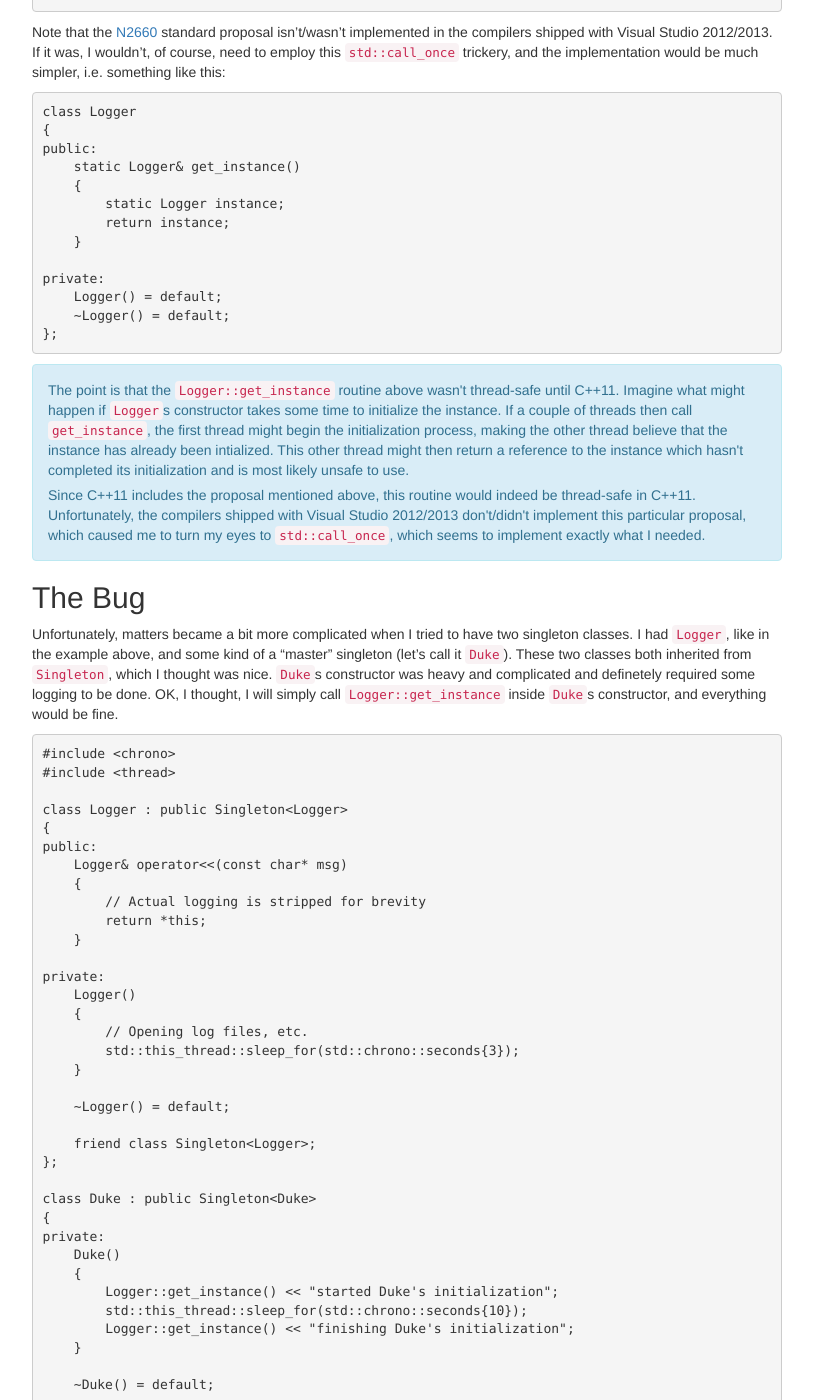
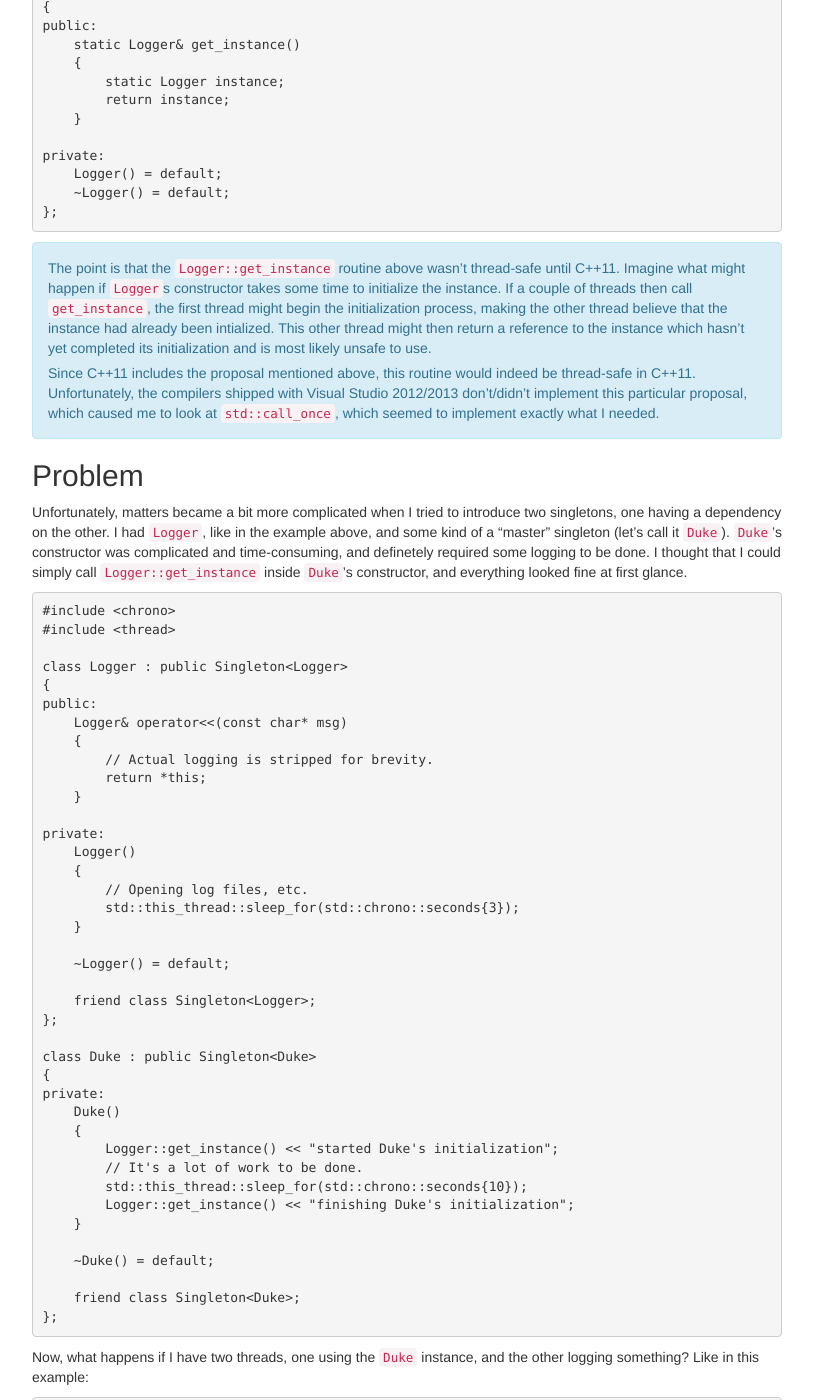
Before and after one commit to egor-tensin/jekyll-theme, a Jekyll site: the page built from _posts/2015-07-03-std-call-once-bug-in-visual-studio-2012-2013.md, in a window 1280 px wide and 1400 px high, scrolled down 1526 px. Shown: the whole window, without its empty margins (38-851 px from the left). Built offline with Jekyll 4.4.1, drawn with Linux system fonts in a browser that asks for light colours; nearby versions of some CDN libraries; comment, search, counter and statistics services are not loaded; some of the changed text lies outside the part shown.

Commit message:
std::call_once: update
* Remove unnecessary code from the post.
* Fix potential thread-safety issues in the complete sample.

````diff
--- a/_posts/2015-07-03-std-call-once-bug-in-visual-studio-2012-2013.md
+++ b/_posts/2015-07-03-std-call-once-bug-in-visual-studio-2012-2013.md
@@ -2,20 +2,11 @@
 title: std::call_once bug in Visual Studio 2012/2013
 layout: post
 excerpt: >
-  In this post, I will describe a neat bug I've stumbled upon in C++ Standard
-  Library implementation shipped with Microsoft Visual Studio 2012/2013.
+  In this post I will describe a neat bug I've stumbled upon in the C++
+  Standard Library implementation shipped with Microsoft Visual Studio
+  2012/2013.
 ---
-### Abstract
-
-In this post, I will describe a neat bug I've stumbled upon in C++ Standard
-Library implementation shipped with Microsoft Visual Studio 2012/2013.
-
-### License
-
-Distributed under the MIT License.
-See [LICENSE.txt] for details.
-
-[LICENSE.txt]: {{ site.github.repository_url }}/blob/gh-pages/LICENSE.txt
+{{ page.excerpt }}
 
 Introduction
 ------------
@@ -24,9 +15,9 @@
 shipped with Microsoft Visual Studio 2012/2013.
 [StackOverflow was of no help], so I had to somehow report the bug to the
 maintainers.
-Oddly enough, Visual Studio's [Connect page] wouldn't let me to report one,
-complaining that I supposedly had no right to do so, even though I was logged
-in from my work account, associated with my Visual Studio 2013 installation.
+Oddly enough, Visual Studio's [Connect page] wouldn't let me report one,
+complaining about the lack of permissions, even though I was logged in from my
+work account, associated with my Visual Studio 2013 installation.
 
 Fortunately, I've come across the personal website of this amazing guy,
 [Stephan T. Lavavej], who appears to be the chief maintainer of Microsoft's
@@ -79,8 +70,8 @@
     Singleton& operator=(const Singleton&) = delete;
 };
 
-template <typename DerivedT>
-std::once_flag Singleton<DerivedT>::initialized_flag;
+template <typename Derived>
+std::once_flag Singleton<Derived>::initialized_flag;
 ```
 
 Neat, huh?
@@ -120,39 +111,39 @@
 };
 ```
 
-<div class="alert alert-info">
-<p>The point is that the <code>Logger::get_instance</code> routine above wasn't
-thread-safe until C++11.
-Imagine what might happen if <code>Logger</code>s constructor takes some time
-to initialize the instance.
-If a couple of threads then call <code>get_instance</code>, the first thread
-might begin the initialization process, making the other thread believe that
-the instance has already been intialized.
+<div class="alert alert-info" markdown="1">
+
+The point is that the `Logger::get_instance` routine above wasn't thread-safe
+until C++11.
+Imagine what might happen if `Logger`s constructor takes some time to
+initialize the instance.
+If a couple of threads then call `get_instance`, the first thread might begin
+the initialization process, making the other thread believe that the instance
+had already been intialized.
 This other thread might then return a reference to the instance which hasn't
-completed its initialization and is most likely unsafe to use.</p>
+yet completed its initialization and is most likely unsafe to use.
 
-<p>Since C++11 includes the proposal mentioned above, this routine would indeed
-be thread-safe in C++11.
+Since C++11 includes the proposal mentioned above, this routine would indeed be
+thread-safe in C++11.
 Unfortunately, the compilers shipped with Visual Studio 2012/2013 don't/didn't
-implement this particular proposal, which caused me to turn my eyes to
-<code>std::call_once</code>, which seems to implement exactly what I
-needed.</p>
+implement this particular proposal, which caused me to look at
+`std::call_once`, which seemed to implement exactly what I needed.
+
 </div>
 
 [N2660]: http://www.open-std.org/jtc1/sc22/wg21/docs/papers/2008/n2660.htm
 
-The Bug
+Problem
 -------
 
-Unfortunately, matters became a bit more complicated when I tried to have two
-singleton classes.
+Unfortunately, matters became a bit more complicated when I tried to introduce
+two singletons, one having a dependency on the other.
 I had `Logger`, like in the example above, and some kind of a "master"
 singleton (let's call it `Duke`).
-These two classes both inherited from `Singleton`, which I thought was nice.
-`Duke`s constructor was heavy and complicated and definetely required some
-logging to be done.
-OK, I thought, I will simply call `Logger::get_instance` inside `Duke`s
-constructor, and everything would be fine.
+`Duke`'s constructor was complicated and time-consuming, and definetely
+required some logging to be done.
+I thought that I could simply call `Logger::get_instance` inside `Duke`'s
+constructor, and everything looked fine at first glance.
 
 ```
 #include <chrono>
@@ -163,7 +154,7 @@
 public:
     Logger& operator<<(const char* msg)
     {
-        // Actual logging is stripped for brevity
+        // Actual logging is stripped for brevity.
         return *this;
     }
 
@@ -185,6 +176,7 @@
     Duke()
     {
         Logger::get_instance() << "started Duke's initialization";
+        // It's a lot of work to be done.
         std::this_thread::sleep_for(std::chrono::seconds{10});
         Logger::get_instance() << "finishing Duke's initialization";
     }
@@ -195,39 +187,19 @@
 };
 ```
 
-What would happen if I had two threads, one to do something with the `Duke`
-instance, and the other to do something else, logging in process?
-Like this:
+Now, what happens if I have two threads, one using the `Duke` instance, and the
+other logging something?
+Like in this example:
 
 ```
-#include <ctime>
-
-#include <iostream>
-#include <sstream>
 #include <thread>
 
 namespace
 {
-    void entered(const char* f)
-    {
-        std::ostringstream oss;
-        std::time_t tt = std::time(NULL);
-        oss << "Entered " << f << " at " << std::ctime(&tt);
-        std::cout << oss.str();
-    }
-
-    void exiting(const char* f)
-    {
-        std::ostringstream oss;
-        std::time_t tt = std::time(NULL);
-        oss << "Exiting " << f << " at " << std::ctime(&tt);
-        std::cout << oss.str();
-    }
-
     void get_logger()
     {
         entered(__FUNCTION__);
-        Logger::get_instance() << "got the Logger instance";
+        Logger::get_instance();
         exiting(__FUNCTION__);
     }
 
@@ -241,20 +213,24 @@
 
 int main()
 {
-    std::thread t1(&get_duke);
-    std::thread t2(&get_logger);
+    std::thread t1{&get_duke};
+    std::thread t2{&get_logger};
     t1.join();
     t2.join();
     return 0;
 }
 ```
 
-The first thread is supposed to have to total running time of about 13 seconds,
-right?
+`entered` and `exiting` are utility functions to print timestamps.
+The implementation is included in the [complete code sample].
+{: .alert .alert-info}
+
+The first thread is supposed to have the total running time of about 13
+seconds, right?
 Three seconds to initialize the `Logger` instance and ten to initialize the
 `Duke` instance.
-The second thread, similarly, is supposed to be executed in about 3 seconds
-required for `Logger` initialization.
+The second thread, similarly, is supposed to be done in about 3 seconds
+required for the initialization of `Logger`.
 
 Weirdly, this program produces the following output when compiled using Visual
 Studio 2013's compiler:
@@ -279,10 +254,10 @@
 Studio 2012/2013 relies on some kind of a global lock, which causes even the
 simple example above to misbehave.
 
-The [complete code] sample to demonstrate the misbehaviour described above can
-be found in the blog's repository.
+The [complete code sample] to demonstrate the misbehaviour described above can
+be found in this blog's repository.
 
-[complete code]: {{ site.github.repository_url }}/tree/gh-pages/src/posts/std_call_once_bug_in_visual_studio_2012_2013
+[complete code sample]: {{ site.github.repository_url }}/tree/gh-pages/src/posts/std_call_once_bug_in_visual_studio_2012_2013
 
 Resolution
 ----------
@@ -292,9 +267,9 @@
 Amazingly, it took him less than a day to reply.
 He told me he was planning to overhaul `std::call_once` for Visual Studio 2015.
 Meanwhile, I had to stick to something else; I think I either dropped logging
-from `Duke`s constructor or initialized all the singleton instances manually
-upon program's startup.
-In a few months, Mr. Lavavej replied to me (that's professionalism and
-responsibility I lack) and wrote that the bug has been fixed in Visual Studio
-2015 RTM.
-Kudos to the amazing guy!
+from `Duke`'s constructor or initialized all the singleton instances manually
+before actually using any of them.
+In a few months, Mr. Lavavej replied to me that the bug has been fixed in
+Visual Studio 2015 RTM.
+I would like to thank him for the professionalism and responsibility he's
+shown.
````
Also changed, not shown: other parts of _posts/2015-07-03-std-call-once-bug-in-visual-studio-2012-2013.md (+8 -9 lines).
